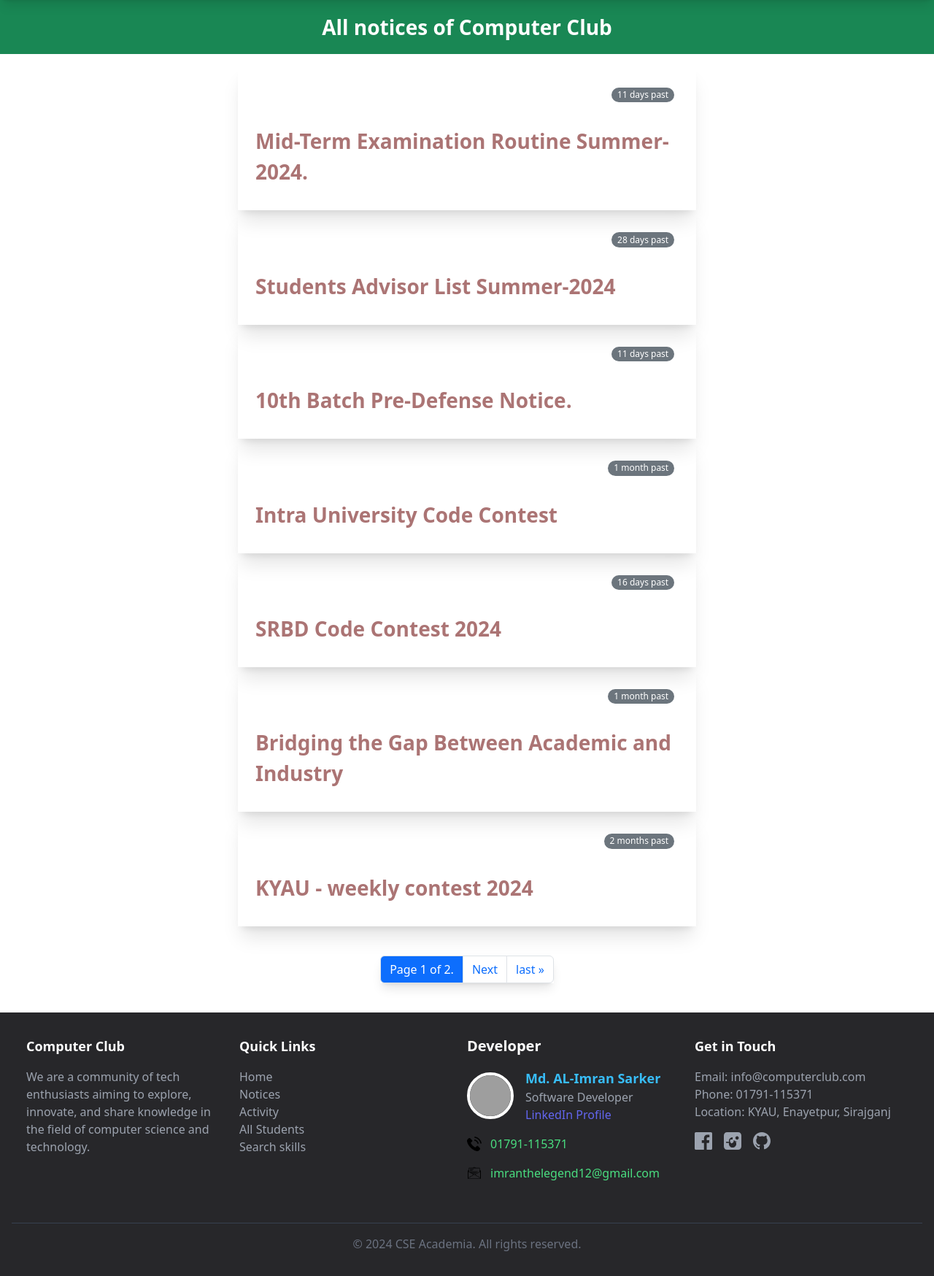
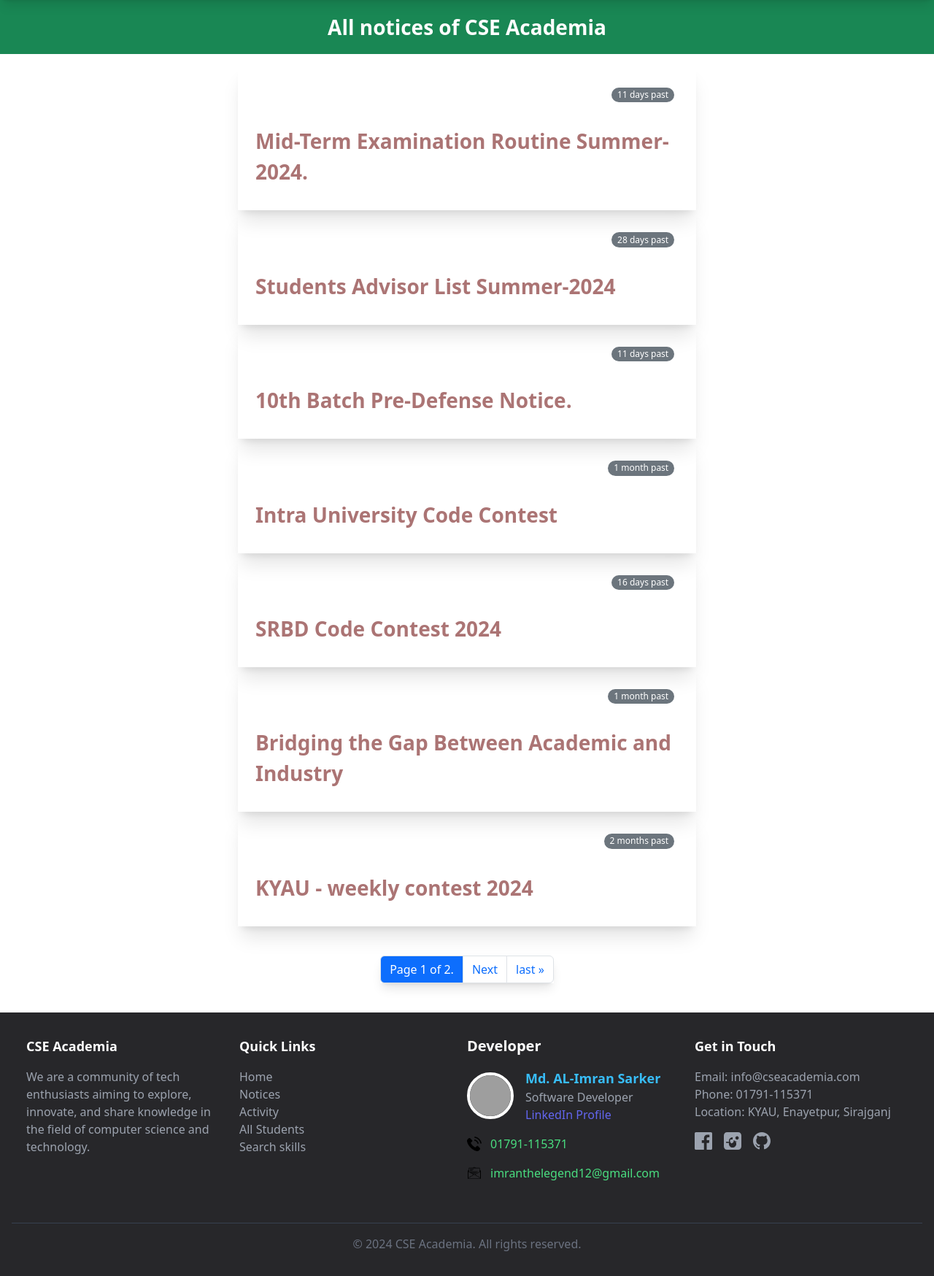
Before and after one commit to itl12/project1imran_KYAU_Computer_Club, a Django app: page /notices/ in a window 1280 px wide. Shown: the part 74-1822 px from the top of the page at 73% size. Run offline with Django 5.2, Linux system fonts and the light colour scheme; data comes from the database, SQL or seed files in the repository; some libraries are stand-ins or nearby versions; grey boxes are pictures that could not be loaded.

Commit message:
replaced name from Computer_Club to CSE_Academia

```diff
--- a/Computer_Club/asgi.py
+++ b/CSE_Academia/asgi.py
@@ -1,5 +1,5 @@
 """
-ASGI config for Computer_Club project.
+ASGI config for CSE_Academia project.
 
 It exposes the ASGI callable as a module-level variable named ``application``.
 
@@ -11,6 +11,6 @@ import os
 
 from django.core.asgi import get_asgi_application
 
-os.environ.setdefault('DJANGO_SETTINGS_MODULE', 'Computer_Club.settings')
+os.environ.setdefault('DJANGO_SETTINGS_MODULE', 'CSE_Academia.settings')
 
 application = get_asgi_application()
--- a/Computer_Club/settings.py
+++ b/CSE_Academia/settings.py
@@ -1,5 +1,5 @@
 """
-Django settings for Computer_Club project.
+Django settings for CSE_Academia project.
 
 Generated by 'django-admin startproject' using Django 5.0.
 
@@ -67,7 +67,7 @@ MIDDLEWARE = [
     'django.middleware.clickjacking.XFrameOptionsMiddleware',
 ]
 
-ROOT_URLCONF = 'Computer_Club.urls'
+ROOT_URLCONF = 'CSE_Academia.urls'
 
 TEMPLATES = [
     {
@@ -85,7 +85,7 @@ TEMPLATES = [
     },
 ]
 
-WSGI_APPLICATION = 'Computer_Club.wsgi.application'
+WSGI_APPLICATION = 'CSE_Academia.wsgi.application'
 
 
 # Database
--- a/Computer_Club/wsgi.py
+++ b/CSE_Academia/wsgi.py
@@ -1,5 +1,5 @@
 """
-WSGI config for Computer_Club project.
+WSGI config for CSE_Academia project.
 
 It exposes the WSGI callable as a module-level variable named ``application``.
 
@@ -11,6 +11,6 @@ import os
 
 from django.core.wsgi import get_wsgi_application
 
-os.environ.setdefault('DJANGO_SETTINGS_MODULE', 'Computer_Club.settings')
+os.environ.setdefault('DJANGO_SETTINGS_MODULE', 'CSE_Academia.settings')
 
 application = get_wsgi_application()
--- a/manage.py
+++ b/manage.py
@@ -6,7 +6,7 @@ import sys
 
 def main():
     """Run administrative tasks."""
-    os.environ.setdefault('DJANGO_SETTINGS_MODULE', 'Computer_Club.settings')
+    os.environ.setdefault('DJANGO_SETTINGS_MODULE', 'CSE_Academia.settings')
     try:
         from django.core.management import execute_from_command_line
     except ImportError as exc:
--- a/noticeapp/templates/all_notice.html
+++ b/noticeapp/templates/all_notice.html
@@ -1,11 +1,11 @@
 {% extends 'base.html' %}
 
-{% block title %} All Notices of Computer Club {% endblock %}
+{% block title %} All Notices of CSE Academia {% endblock %}
 
 {% block body %}
 
 
-<div class="text-bg-success py-4 fw-semibold fs-3 text-center antialiased">All notices of Computer Club</div>
+<div class="text-bg-success py-4 fw-semibold fs-3 text-center antialiased">All notices of CSE Academia</div>
 
 <div class="container mt-4">
     <ul class="list-groups list-group-flush md:w-6/12 mx-auto">
--- a/students/templates/all_students.html
+++ b/students/templates/all_students.html
@@ -1,5 +1,5 @@
 {% extends 'base.html' %} {% load static %}
-{% block title %} Members of Computer Club{% endblock %}
+{% block title %} Members of CSE Academia{% endblock %}
 {% block main_tag_style %} {% endblock %}
 {% block body %}
 
--- a/templates/base.html
+++ b/templates/base.html
@@ -5,7 +5,7 @@
     <meta charset="UTF-8">
     <meta name="viewport" content="width=device-width, initial-scale=1.0">
     {% load static %}
-    <title>{% block title %}{{ title }}Computer Club {% endblock %}</title>
+    <title>{% block title %}{{ title }}CSE Academia {% endblock %}</title>
 
 
     <link rel="stylesheet" href="{% static 'src/css/tailwind/output.css' %}">
@@ -175,7 +175,7 @@
               <div class="flex flex-wrap justify-between">
                 <!-- About Section -->
                 <div class="w-full md:w-1/3 lg:w-1/4 mb-6 md:px-5">
-                  <h5 class="font-bold text-lg mb-4">Computer Club</h5>
+                  <h5 class="font-bold text-lg mb-4">CSE Academia</h5>
                   <p class="text-gray-400">We are a community of tech enthusiasts aiming to explore, innovate, and share knowledge in the field of computer science and technology.</p>
                 </div>
 
@@ -219,7 +219,7 @@
                 <div class="w-full md:w-1/3 lg:w-1/4 mb-6">
                   <h5 class="font-bold text-lg mb-4">Get in Touch</h5>
                   <ul class="list-none text-gray-400">
-                    <li>Email: info@computerclub.com</li>
+                    <li>Email: info@cseacademia.com</li>
                     <li>Phone: 01791-115371</li>
                     <li>Location: KYAU, Enayetpur, Sirajganj</li>
                   </ul>
```
Also changed, not shown: CSE_Academia/__init__.py (added), CSE_Academia/forms.py (renamed from Computer_Club/forms.py), CSE_Academia/urls.py (renamed from Computer_Club/urls.py), CSE_Academia/views.py (renamed from Computer_Club/views.py).
